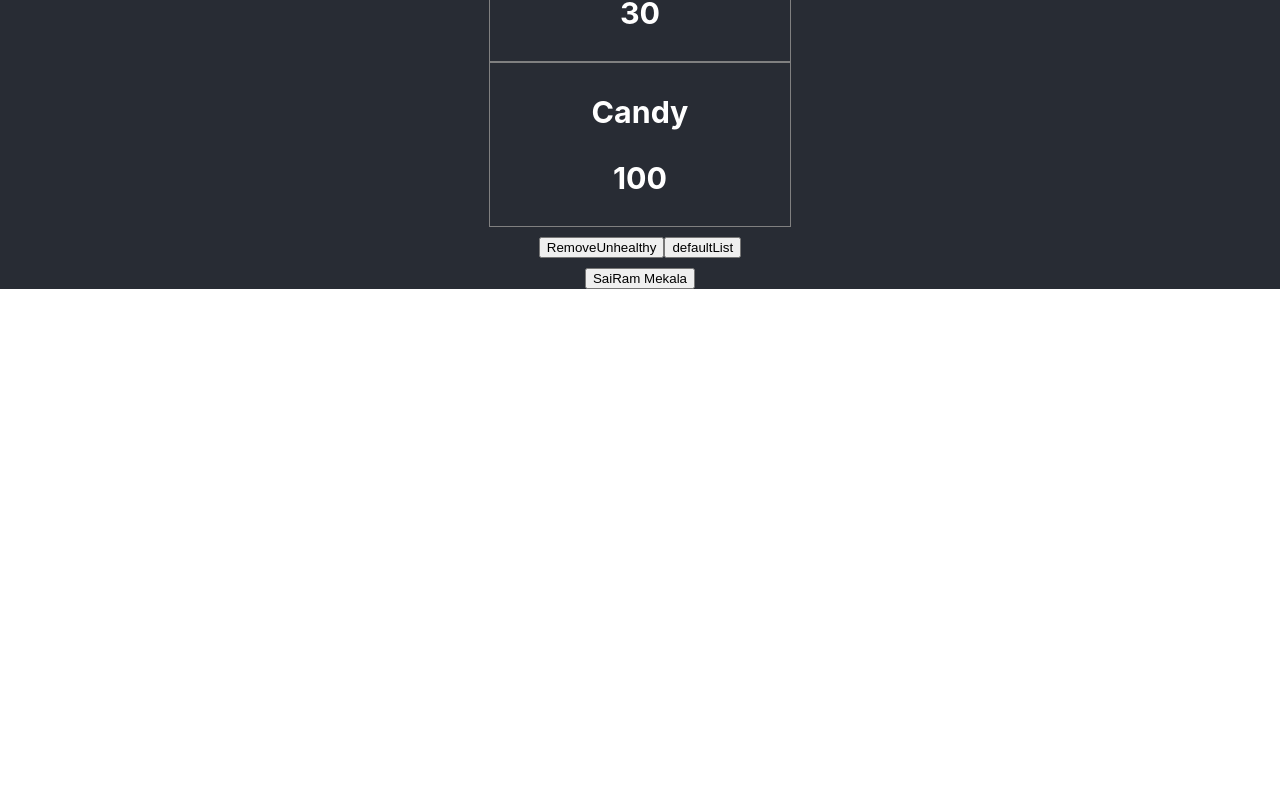
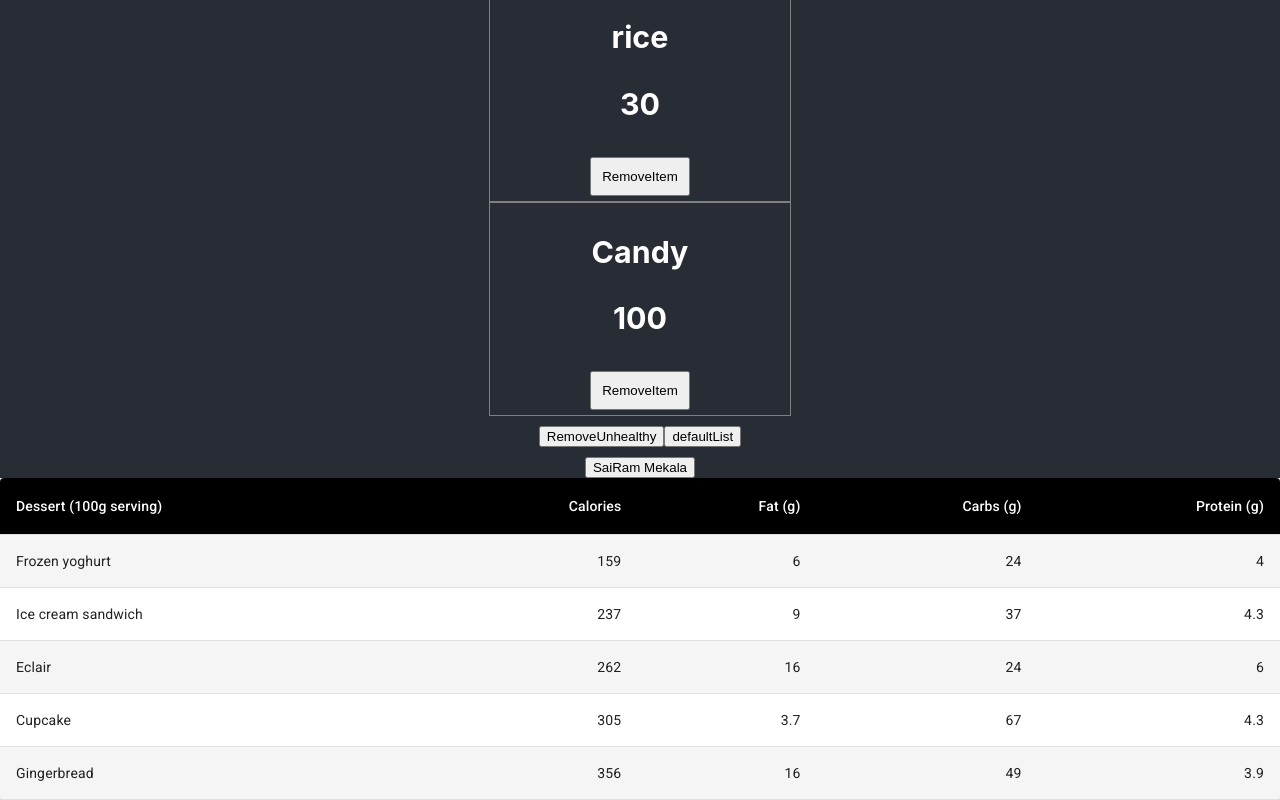
Before and after one commit to Sai-droid/hooks-app, a React (Create React App) app: page /tablepage in a window 1280 px wide. Shown: the part 862-1662 px from the top of the page. Before the commit the page ends 1151 px from the top, so only its background shows below. Built offline with nearby package versions, Linux system fonts and the light colour scheme.

Commit message:
ui material,tablepae and history push

```diff
--- a/package.json
+++ b/package.json
@@ -3,14 +3,18 @@
   "version": "0.1.0",
   "private": true,
   "dependencies": {
+    "@material-ui/core": "^4.12.3",
+    "@material-ui/icons": "^4.11.2",
     "@testing-library/jest-dom": "^5.14.1",
     "@testing-library/react": "^11.2.7",
     "@testing-library/user-event": "^12.8.3",
+    "bootstrap": "^5.1.1",
     "node-sass": "^6.0.1",
     "react": "^17.0.2",
     "react-dom": "^17.0.2",
     "react-router-dom": "^5.3.0",
     "react-scripts": "4.0.3",
+    "reactstrap": "^8.10.0",
     "scss": "^0.2.4",
     "web-vitals": "^1.1.2"
   },
--- a/public/index.html
+++ b/public/index.html
@@ -3,6 +3,11 @@
   <head>
     <meta charset="utf-8" />
     <link rel="icon" href="%PUBLIC_URL%/favicon.ico" />
+    <link rel="stylesheet" href="https://fonts.googleapis.com/icon?family=Material+Icons" />
+
+    <link rel="stylesheet" href="https://fonts.googleapis.com/css?family=Roboto:300,400,500,700&display=swap" />
+
+
     <meta name="viewport" content="width=device-width, initial-scale=1" />
     <meta name="theme-color" content="#000000" />
     <meta
--- a/src/App.js
+++ b/src/App.js
@@ -7,8 +7,7 @@ import HomePage from "./Components/Routing/HomePage";
 import CustomerPage from "./Components/Routing/CustomerPage";
 import { BrowserRouter as Router, Switch, Route, Link } from "react-router-dom";
 import Calories from "./Components/Calories";
-
-
+import TablePage from "./Components/Routing/TablePage";
 
 function App() {
 
@@ -16,7 +15,8 @@ function App() {
     <Router>
       <div className="App">
         <header className="App-header">
-          <h1 className="title name">Names List</h1>
+          <HomePage/>
+          <Link to ='/homepage'><h1 className="title name">Names List</h1></Link>
           {/* <Input placeholder="name" name="rammaya"></Input>
         <br/>
         <NameTag firstname ="peter" lastname ="peterson"></NameTag>
@@ -34,6 +34,9 @@ function App() {
         <Switch>
           {/* <Route exact path='/' component={AboutPage} /> */}
           <Route path="/home" component={AboutPage} />
+          <Route exact path="/homepage" component={HomePage} />
+          <Route exact path="/tablepage" component={TablePage} />
+
           <Route path="/customerpage" component={CustomerPage} />
         </Switch>
       </div>
--- a/src/Components/CalorieCard.js
+++ b/src/Components/CalorieCard.js
@@ -7,6 +7,7 @@ function CalorieCard(props) {
         <div className="item-style">
             <h3>{props.item.name}</h3>
             <h3>{props.item.calorie}</h3>
+            <button name={props.item.name} className="remove-button" onClick={props.onClick}>RemoveItem</button>
         </div>
     )
 }
--- a/src/Components/Calories.css
+++ b/src/Components/Calories.css
@@ -2,3 +2,11 @@
     border: 1px solid gray ;
     width: 300px
 }
+
+.remove-button{
+   width: 100px;
+   padding-top:10px;
+   padding-bottom:10px;
+   margin-top:5px;
+   margin-bottom:5px
+}
--- a/src/Components/Calories.js
+++ b/src/Components/Calories.js
@@ -23,8 +23,11 @@ export default function Calories() {
         setList(filteredList)
     }
     const defaultList =(e)=>{
-        const filteredList = initList.filter((item)=>item)
-
+        setList(initList)
+    }
+    const removeItem =(e)=>{
+        console.dir(e.target.name);
+        const filteredList = list.filter((item)=>e.target.name!==item.name)
         setList(filteredList)
     }
 
@@ -33,7 +36,7 @@ export default function Calories() {
             <h2>Grocery list </h2>
            {
                list.map((v,i)=>{
-                   return(<CalorieCard key ={`${i}${v.name}${v.calorie}`} item ={v} ></CalorieCard>)
+                   return(<CalorieCard key ={`${i}${v.name}${v.calorie}`} item ={v} onClick ={removeItem} ></CalorieCard>)
                })
            }
            <button onClick ={removeUnhealthy}>RemoveUnhealthy</button>
--- a/src/Components/Routing/HomePage.js
+++ b/src/Components/Routing/HomePage.js
@@ -1,11 +1,49 @@
-import React from 'react'
+import React from 'react';
+import Button from '@material-ui/core/Button';
+import Menu from '@material-ui/core/Menu';
+import MenuItem from '@material-ui/core/MenuItem';
+import LockIcon from '@material-ui/icons/Lock';
+import HomeTwoToneIcon from '@material-ui/icons/HomeTwoTone';
+import CloudTwoToneIcon from '@material-ui/icons/CloudTwoTone';
+import { BrowserRouter as Router, Switch, Route, Link } from "react-router-dom";
+import { useHistory } from "react-router-dom"
 
-function HomePage() {
-    return (
-        <div>
-            About HomePage
-        </div>
-    )
+
+export default function HomePage() {
+    const history = useHistory()
+  const [anchorEl, setAnchorEl] = React.useState(null);
+
+  const handleClick = (event) => {
+    setAnchorEl(event.currentTarget);
+  };
+
+  const handleClose = () => {
+    setAnchorEl(null);
+  };
+
+  const taablepage = () => {
+    history.push("/tablepage");
+  };
+
+  return (
+    <div >
+      <Button    style={{color:"white" }} aria-controls="simple-menu" aria-haspopup="true" onClick={handleClick}>
+        Open Menu
+      </Button>
+      <Menu
+        id="simple-menu"
+        anchorEl={anchorEl}
+        keepMounted
+        open={Boolean(anchorEl)}
+        onClose={handleClose}
+      >
+
+        <MenuItem onClick={handleClose}> <HomeTwoToneIcon/>About</MenuItem>
+        <MenuItem onClick={handleClose}><CloudTwoToneIcon />CustomerPage</MenuItem>
+        <MenuItem onClick={handleClose}><LockIcon/>Logout</MenuItem>
+        <MenuItem   onClick={handleClose} onMouseOver ={taablepage}><LockIcon/>TablePage</MenuItem>
+
+      </Menu>
+    </div>
+  );
 }
-
-export default HomePage
--- /dev/null
+++ b/src/Components/Routing/TablePage.js
@@ -0,0 +1,78 @@
+import React from 'react';
+import { withStyles, makeStyles } from '@material-ui/core/styles';
+import Table from '@material-ui/core/Table';
+import TableBody from '@material-ui/core/TableBody';
+import TableCell from '@material-ui/core/TableCell';
+import TableContainer from '@material-ui/core/TableContainer';
+import TableHead from '@material-ui/core/TableHead';
+import TableRow from '@material-ui/core/TableRow';
+import Paper from '@material-ui/core/Paper';
+
+const StyledTableCell = withStyles((theme) => ({
+  head: {
+    backgroundColor: theme.palette.common.black,
+    color: theme.palette.common.white,
+  },
+  body: {
+    fontSize: 14,
+  },
+}))(TableCell);
+
+const StyledTableRow = withStyles((theme) => ({
+  root: {
+    '&:nth-of-type(odd)': {
+      backgroundColor: theme.palette.action.hover,
+    },
+  },
+}))(TableRow);
+
+function createData(name, calories, fat, carbs, protein) {
+  return { name, calories, fat, carbs, protein };
+}
+
+const rows = [
+  createData('Frozen yoghurt', 159, 6.0, 24, 4.0),
+  createData('Ice cream sandwich', 237, 9.0, 37, 4.3),
+  createData('Eclair', 262, 16.0, 24, 6.0),
+  createData('Cupcake', 305, 3.7, 67, 4.3),
+  createData('Gingerbread', 356, 16.0, 49, 3.9),
+];
+
+const useStyles = makeStyles({
+  table: {
+    minWidth: 700,
+  },
+});
+
+export default function TablePage() {
+  const classes = useStyles();
+
+  return (
+    <TableContainer component={Paper}>
+      <Table className={classes.table} aria-label="customized table">
+        <TableHead>
+          <TableRow>
+            <StyledTableCell>Dessert (100g serving)</StyledTableCell>
+            <StyledTableCell align="right">Calories</StyledTableCell>
+            <StyledTableCell align="right">Fat&nbsp;(g)</StyledTableCell>
+            <StyledTableCell align="right">Carbs&nbsp;(g)</StyledTableCell>
+            <StyledTableCell align="right">Protein&nbsp;(g)</StyledTableCell>
+          </TableRow>
+        </TableHead>
+        <TableBody>
+          {rows.map((row) => (
+            <StyledTableRow key={row.name}>
+              <StyledTableCell component="th" scope="row">
+                {row.name}
+              </StyledTableCell>
+              <StyledTableCell align="right">{row.calories}</StyledTableCell>
+              <StyledTableCell align="right">{row.fat}</StyledTableCell>
+              <StyledTableCell align="right">{row.carbs}</StyledTableCell>
+              <StyledTableCell align="right">{row.protein}</StyledTableCell>
+            </StyledTableRow>
+          ))}
+        </TableBody>
+      </Table>
+    </TableContainer>
+  );
+}
```
Also changed, not shown: src/Components/SpinnerSrtrap.js (added, +19 -0 lines), 1 other file (tests, documents, lock files or other folders).
